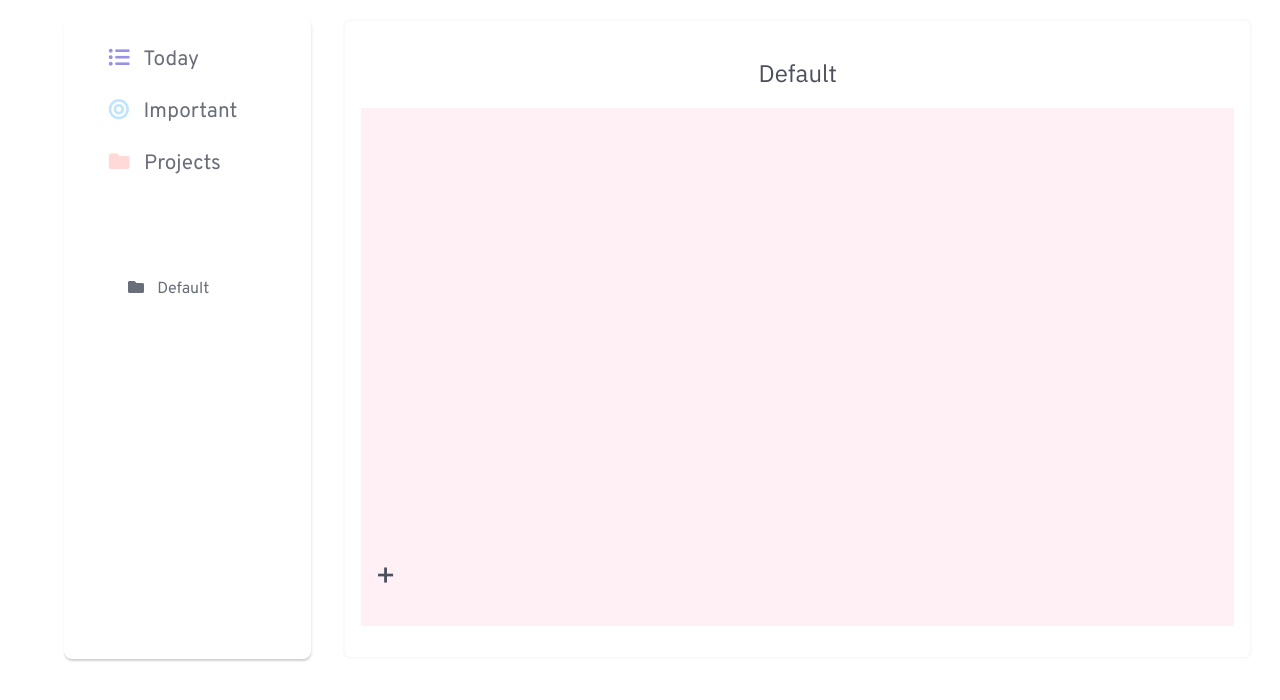
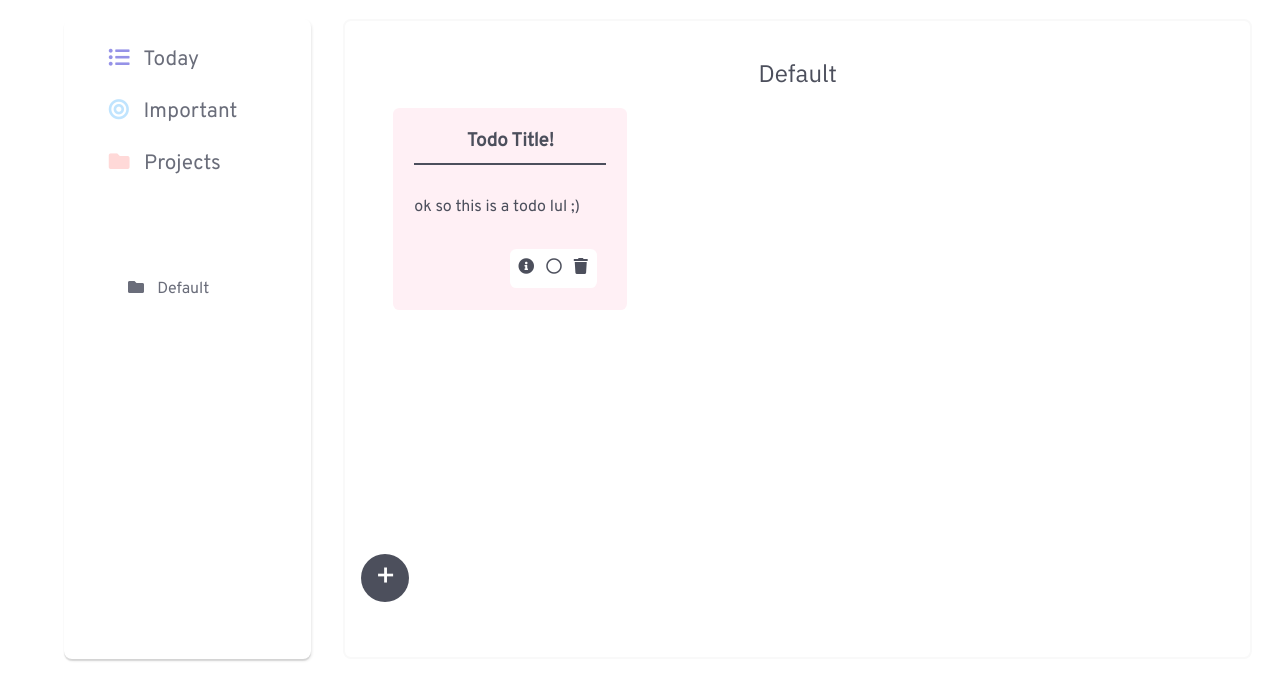
Before and after one commit to siduck76/stuffs-todo, a website built with webpack: page index.html in a window 1280 px wide. Shown: the part 88-788 px from the top of the page. Built offline with nearby package versions, Linux system fonts and the light colour scheme.

Commit message:
sample todo look

```diff
--- a/index.html
+++ b/index.html
@@ -17,6 +17,11 @@
     />
     <link
       href="https://fonts.googleapis.com/css2?family=Open+Sans&display=swap"
+      rel="stylesheet"
+    />
+
+    <link
+      href="https://fonts.googleapis.com/css2?family=Quicksand&display=swap"
       rel="stylesheet"
     />
 
@@ -109,7 +114,21 @@
             <div class="saveTodo">save</div>
           </div>
 
-          <div class="todolist_Div"></div>
+          <div class="todolist_Div">
+            <div class="aTodo">
+              <h3 class="aTodo_Title">Todo Title!</h3>
+
+              <div class="aTodo_Desc">ok so this is a todo lul ;)</div>
+
+              <div class="aTodo_Info">
+                <div class="td_inf">
+                  <i class="fas fa-info-circle"></i>
+                  <i class="far fa-circle"></i>
+                  <i class="fas fa-trash"></i>
+                </div>
+              </div>
+            </div>
+          </div>
         </div>
 
         <!-- add a todo -->
```
Also changed, not shown: dist/css/style.css.
